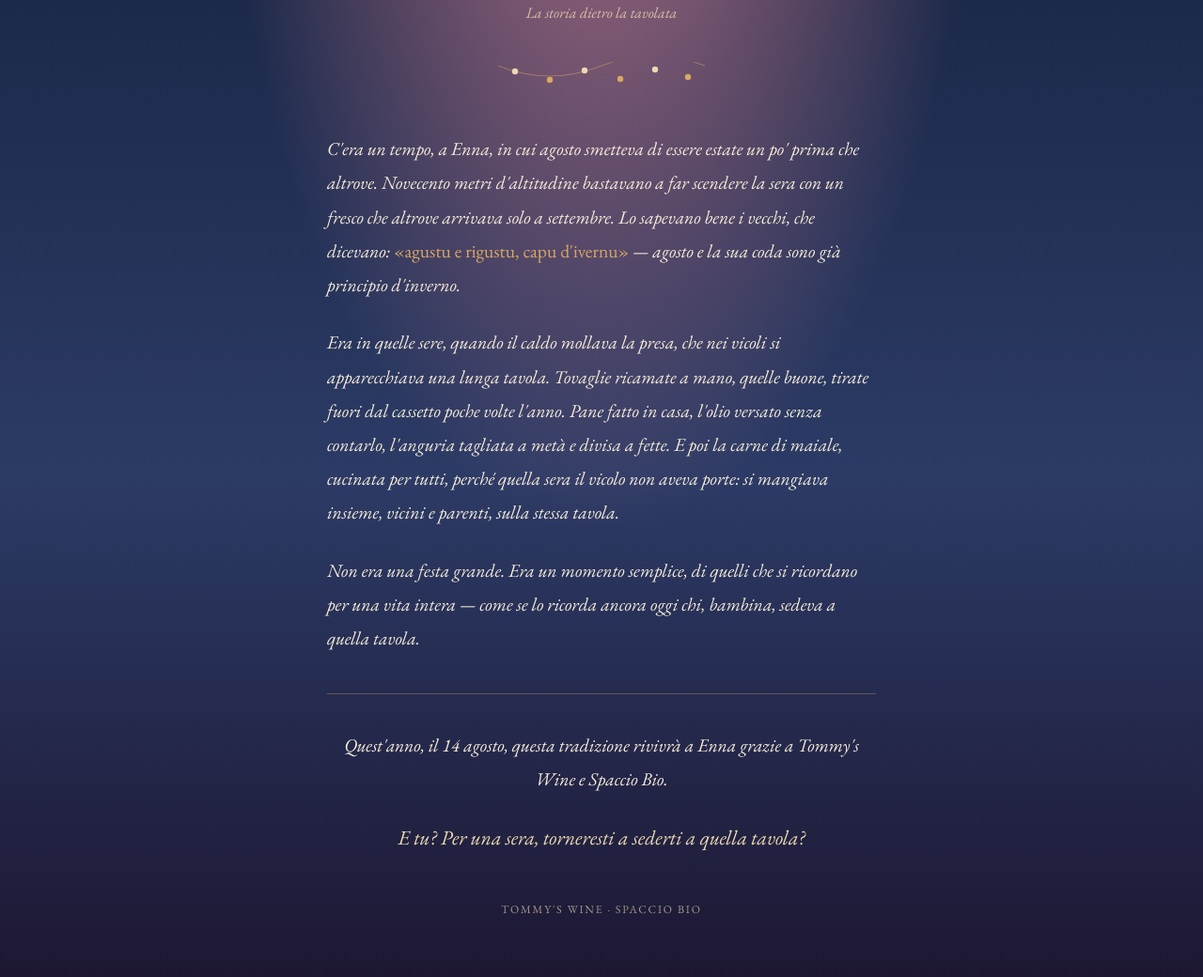
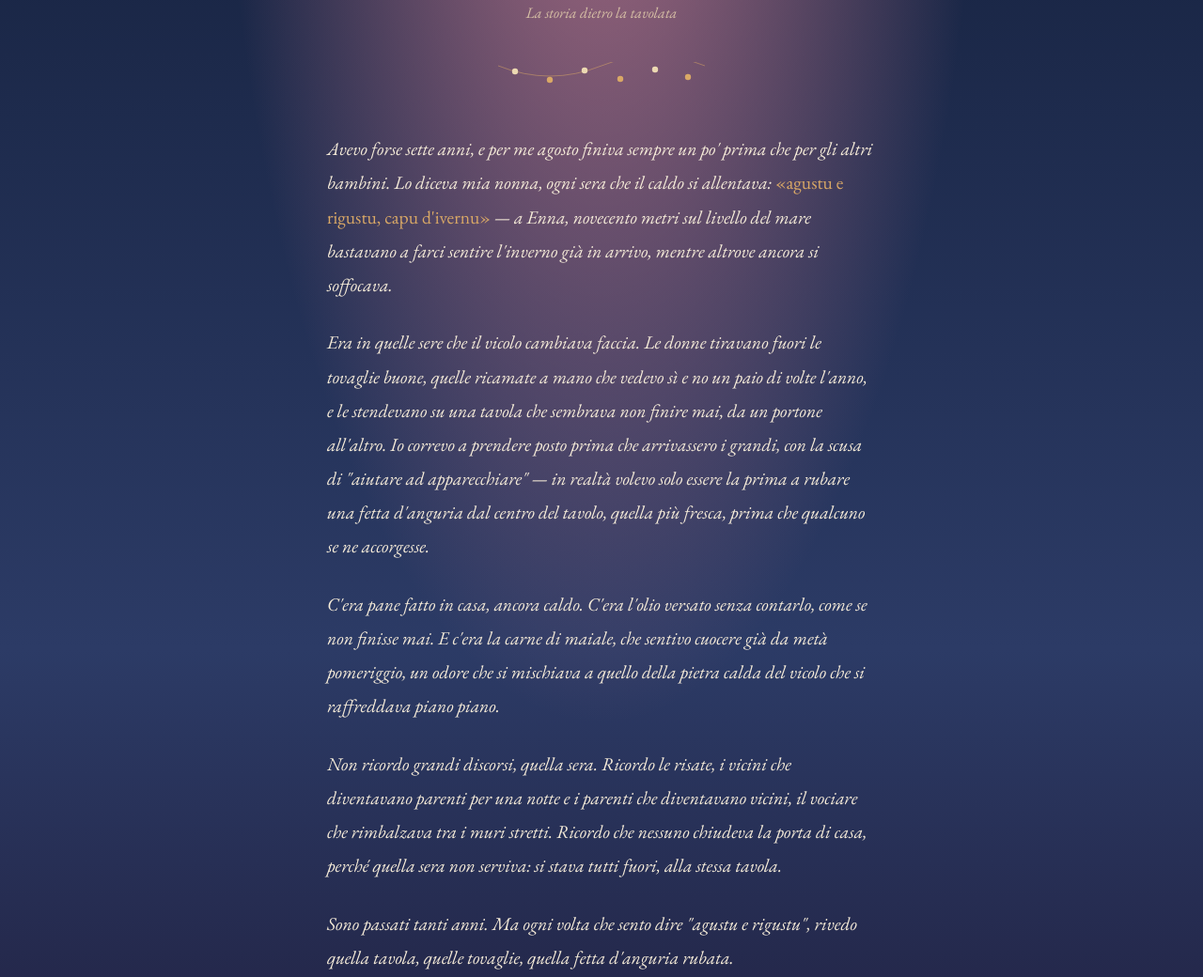
Before and after one commit to robertamancuso77-beep/agustu-rigustu, a plain HTML site: page index.html in a window 1280 px wide. Shown: the part 192-1232 px from the top of the page at 94% size. Drawn offline with nearby package versions, Linux system fonts and the light colour scheme.

Commit message:
Update index.html
aggiornato testo

```diff
--- a/index.html
+++ b/index.html
@@ -148,11 +148,15 @@
   </svg>
 
   <article>
-    <p>C'era un tempo, a Enna, in cui agosto smetteva di essere estate un po' prima che altrove. Novecento metri d'altitudine bastavano a far scendere la sera con un fresco che altrove arrivava solo a settembre. Lo sapevano bene i vecchi, che dicevano: <span class="dialetto">«agustu e rigustu, capu d'ivernu»</span> — agosto e la sua coda sono già principio d'inverno.</p>
+    <p>Avevo forse sette anni, e per me agosto finiva sempre un po' prima che per gli altri bambini. Lo diceva mia nonna, ogni sera che il caldo si allentava: <span class="dialetto">«agustu e rigustu, capu d'ivernu»</span> — a Enna, novecento metri sul livello del mare bastavano a farci sentire l'inverno già in arrivo, mentre altrove ancora si soffocava.</p>
 
-    <p>Era in quelle sere, quando il caldo mollava la presa, che nei vicoli si apparecchiava una lunga tavola. Tovaglie ricamate a mano, quelle buone, tirate fuori dal cassetto poche volte l'anno. Pane fatto in casa, l'olio versato senza contarlo, l'anguria tagliata a metà e divisa a fette. E poi la carne di maiale, cucinata per tutti, perché quella sera il vicolo non aveva porte: si mangiava insieme, vicini e parenti, sulla stessa tavola.</p>
+    <p>Era in quelle sere che il vicolo cambiava faccia. Le donne tiravano fuori le tovaglie buone, quelle ricamate a mano che vedevo sì e no un paio di volte l'anno, e le stendevano su una tavola che sembrava non finire mai, da un portone all'altro. Io correvo a prendere posto prima che arrivassero i grandi, con la scusa di "aiutare ad apparecchiare" — in realtà volevo solo essere la prima a rubare una fetta d'anguria dal centro del tavolo, quella più fresca, prima che qualcuno se ne accorgesse.</p>
 
-    <p>Non era una festa grande. Era un momento semplice, di quelli che si ricordano per una vita intera — come se lo ricorda ancora oggi chi, bambina, sedeva a quella tavola.</p>
+    <p>C'era pane fatto in casa, ancora caldo. C'era l'olio versato senza contarlo, come se non finisse mai. E c'era la carne di maiale, che sentivo cuocere già da metà pomeriggio, un odore che si mischiava a quello della pietra calda del vicolo che si raffreddava piano piano.</p>
+
+    <p>Non ricordo grandi discorsi, quella sera. Ricordo le risate, i vicini che diventavano parenti per una notte e i parenti che diventavano vicini, il vociare che rimbalzava tra i muri stretti. Ricordo che nessuno chiudeva la porta di casa, perché quella sera non serviva: si stava tutti fuori, alla stessa tavola.</p>
+
+    <p>Sono passati tanti anni. Ma ogni volta che sento dire "agustu e rigustu", rivedo quella tavola, quelle tovaglie, quella fetta d'anguria rubata.</p>
 
     <div class="chiusura">
       <p>Quest'anno, il 14 agosto, questa tradizione rivivrà a Enna grazie a Tommy's Wine e Spaccio Bio.</p>
```
